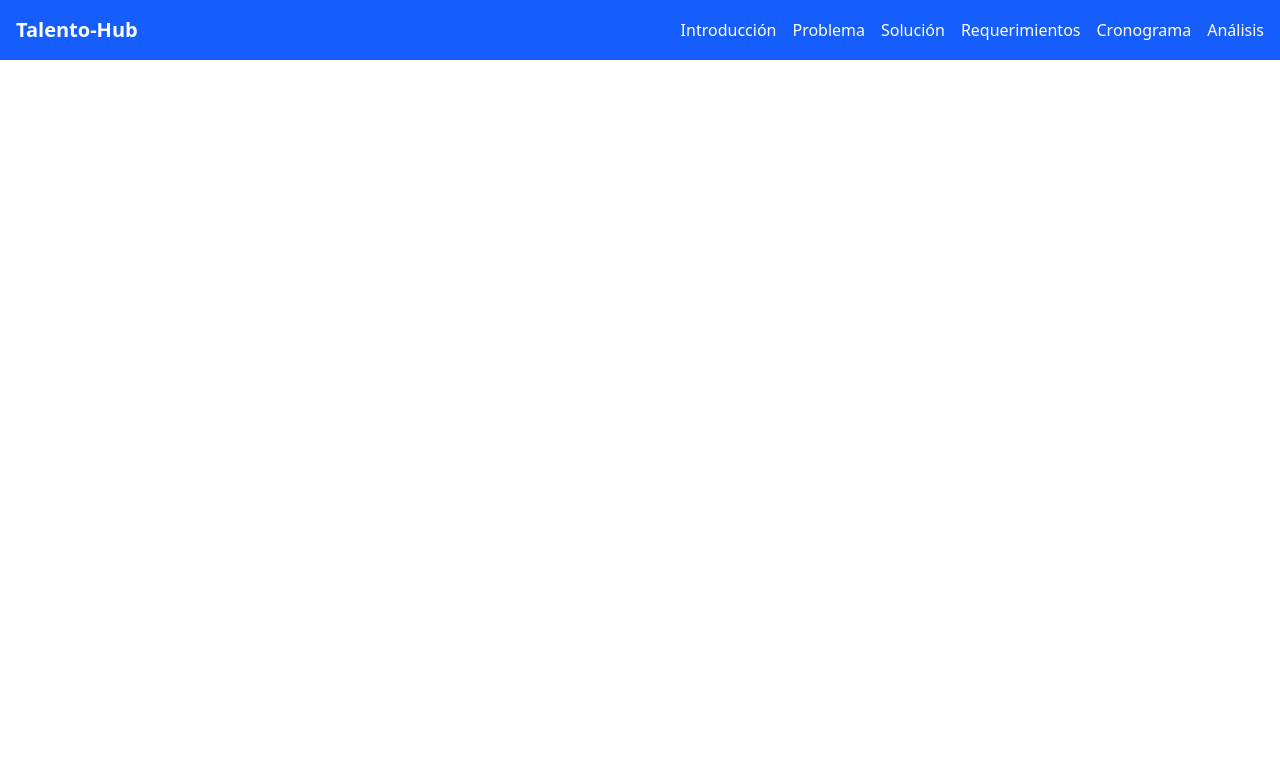
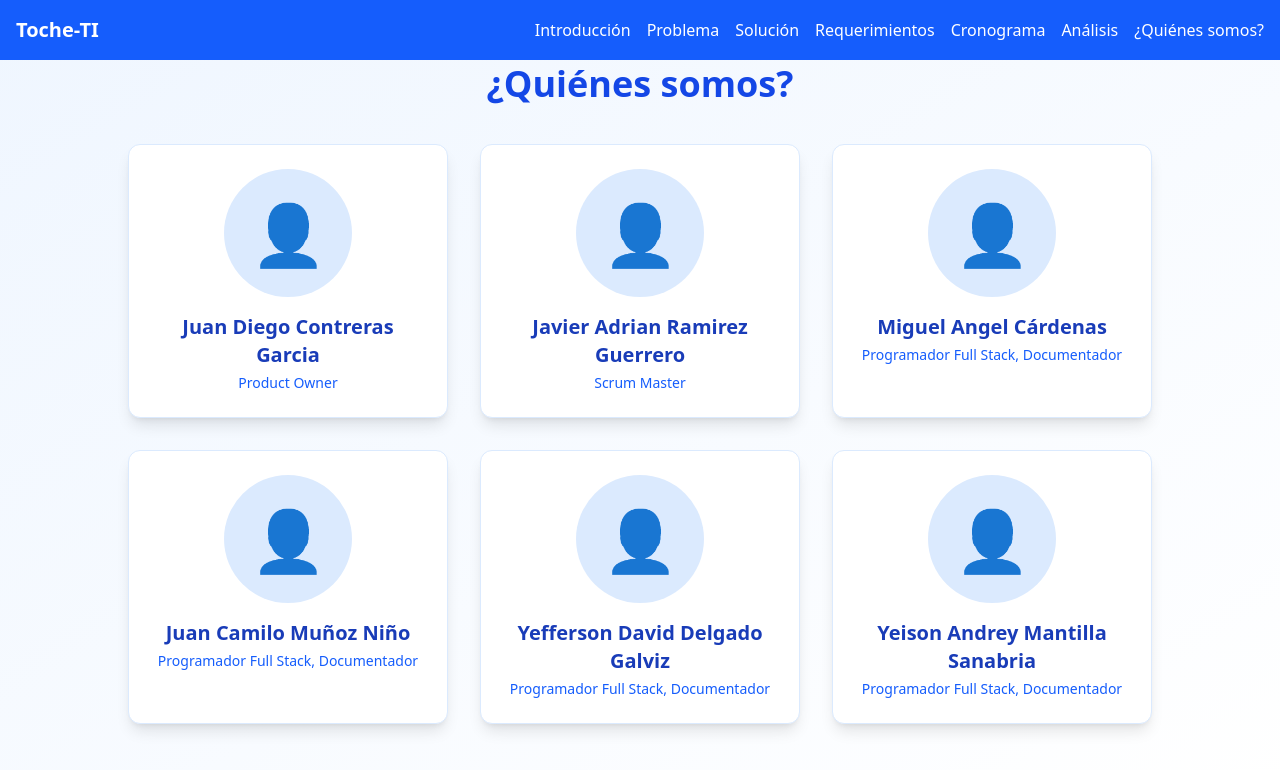
Before and after one commit to JavierGuerrero99/portafolio, a React (Vite) app: page /about in a window 1280 px wide. Shown: the top 770 px of the page. Built offline with nearby package versions, Linux system fonts and the light colour scheme.

Commit message:
Se agrega la sección "¿Quienes somos?"

```diff
--- a/src/App.tsx
+++ b/src/App.tsx
@@ -4,8 +4,10 @@ import { BrowserRouter as Router, Routes, Route } from "react-router-dom";
 import Navbar from "./components/Navbar";
 import Hero from "./components/Hero";
 import Section from "./components/Section";
+
 import Footer from "./components/Footer";
 import PdfViewer from "./components/PdfViewer";
+import AboutUs from "./components/AboutUs";
 
 
 const App: React.FC = () => {
@@ -19,7 +21,7 @@ const App: React.FC = () => {
             <Section id="introduccion" title="Introducción">
               <p>
                 Este portafolio documenta el proceso de análisis y diseño del software{" "}
-                <strong>Talento-Hub</strong>, una plataforma web multiempresa para la
+                <strong>Toche-TI</strong>, una plataforma web multiempresa para la
                 gestión integral de procesos de selección de personal.
               </p>
             </Section>
@@ -37,7 +39,7 @@ const App: React.FC = () => {
             </Section>
             <Section id="solucion" title="Descripción de la Solución">
               <p>
-                Talento-Hub permitirá gestionar vacantes, postulaciones, candidatos,
+                Toche-TI permitirá gestionar vacantes, postulaciones, candidatos,
                 notificaciones y reportes en tiempo real, mejorando la eficiencia de
                 Recursos Humanos.
               </p>
@@ -75,7 +77,7 @@ const App: React.FC = () => {
             </Section>
             <Section id="conclusiones" title="Conclusiones">
               <p>
-                El desarrollo de Talento-Hub permitió aplicar conceptos de Análisis y
+                El desarrollo de Toche-TI permitió aplicar conceptos de Análisis y
                 Diseño, estructurando una solución tecnológica con visión ágil y
                 orientada a la gestión de talento humano.
               </p>
@@ -83,7 +85,8 @@ const App: React.FC = () => {
             <Footer />
           </div>
         } />
-        <Route path="/pdfs" element={<PdfViewer />} />
+  <Route path="/pdfs" element={<PdfViewer />} />
+  <Route path="/about" element={<AboutUs />} />
       </Routes>
     </Router>
   );
--- /dev/null
+++ b/src/components/AboutUs.tsx
@@ -0,0 +1,56 @@
+import React from "react";
+
+const team = [
+  {
+    name: "Juan Diego Contreras Garcia",
+    role: "Product Owner",
+    photo: ""
+  },
+  {
+    name: "Javier Adrian Ramirez Guerrero",
+    role: "Scrum Master",
+    photo: ""
+  },
+  {
+    name: "Miguel Angel Cárdenas",
+    role: "Programador Full Stack, Documentador",
+    photo: ""
+  },
+  {
+    name: "Juan Camilo Muñoz Niño",
+    role: "Programador Full Stack, Documentador",
+    photo: ""
+  },
+  {
+    name: "Yefferson David Delgado Galviz",
+    role: "Programador Full Stack, Documentador",
+    photo: ""
+  },
+  {
+    name: "Yeison Andrey Mantilla Sanabria",
+    role: "Programador Full Stack, Documentador",
+    photo: ""
+  }
+];
+
+const AboutUs: React.FC = () => {
+  return (
+    <section className="min-h-screen bg-gradient-to-br from-blue-50 to-white py-16 px-4 flex flex-col items-center">
+      <h1 className="text-4xl font-bold text-blue-700 mb-10">¿Quiénes somos?</h1>
+      <div className="grid grid-cols-1 sm:grid-cols-2 md:grid-cols-3 gap-8 w-full max-w-5xl">
+        {team.map((member) => (
+          <div key={member.name} className="bg-white rounded-xl shadow-lg p-6 flex flex-col items-center border border-blue-100">
+            <div className="w-32 h-32 bg-blue-100 rounded-full mb-4 flex items-center justify-center overflow-hidden">
+              {/* Aquí puedes poner la foto: <img src={member.photo} alt={member.name} className="w-full h-full object-cover" /> */}
+              <span className="text-6xl text-blue-300">👤</span>
+            </div>
+            <h2 className="text-xl font-semibold text-blue-800 mb-1 text-center">{member.name}</h2>
+            <p className="text-blue-600 text-center text-sm">{member.role}</p>
+          </div>
+        ))}
+      </div>
+    </section>
+  );
+};
+
+export default AboutUs;
--- a/src/components/Footer.tsx
+++ b/src/components/Footer.tsx
@@ -4,7 +4,7 @@ const Footer: React.FC = () => {
   return (
     <footer className="bg-blue-600 text-white py-6 mt-10">
       <div className="container mx-auto text-center">
-        <p>© 2025 Talento-Hub | Portafolio de AyD</p>
+  <p>© 2025 Toche-TI | Portafolio de AyD</p>
       </div>
     </footer>
   );
--- a/src/components/Hero.tsx
+++ b/src/components/Hero.tsx
@@ -6,11 +6,11 @@ const Hero: React.FC = () => {
       {/* Icono centrado arriba */}
       <img
         src="/favicon.ico.png"
-        alt="Logo Talento-Hub"
+  alt="Logo Toche-TI"
         className="w-80 h-80 mb-6 drop-shadow-xl rounded-full bg-white/80 p-2 border border-blue-200"
         style={{ pointerEvents: 'none' }}
       />
-      <h2 className="text-4xl md:text-6xl font-bold mb-4">Portafolio – Talento-Hub</h2>
+  <h2 className="text-4xl md:text-6xl font-bold mb-4">Portafolio – Toche-TI</h2>
       <p className="text-lg md:text-2xl mb-6">Materia: Análisis y Diseño de Sistemas</p>
       <a
         href="#introduccion"
--- a/src/components/Navbar.tsx
+++ b/src/components/Navbar.tsx
@@ -6,7 +6,7 @@ const Navbar: React.FC = () => {
   return (
     <nav className="bg-blue-600 text-white p-4 fixed w-full z-10">
       <div className="container mx-auto flex justify-between items-center">
-        <h1 className="text-xl font-bold">Talento-Hub</h1>
+  <h1 className="text-xl font-bold">Toche-TI</h1>
         <ul className="flex space-x-4">
           <li><a href="/#introduccion" className="hover:underline">Introducción</a></li>
           <li><a href="/#problema" className="hover:underline">Problema</a></li>
@@ -14,6 +14,7 @@ const Navbar: React.FC = () => {
           <li><a href="/#requerimientos" className="hover:underline">Requerimientos</a></li>
           <li><a href="/#cronograma" className="hover:underline">Cronograma</a></li>
           <li><Link to="/pdfs" className="hover:underline">Análisis</Link></li>
+          <li><Link to="/about" className="hover:underline">¿Quiénes somos?</Link></li>
         </ul>
       </div>
     </nav>
```
